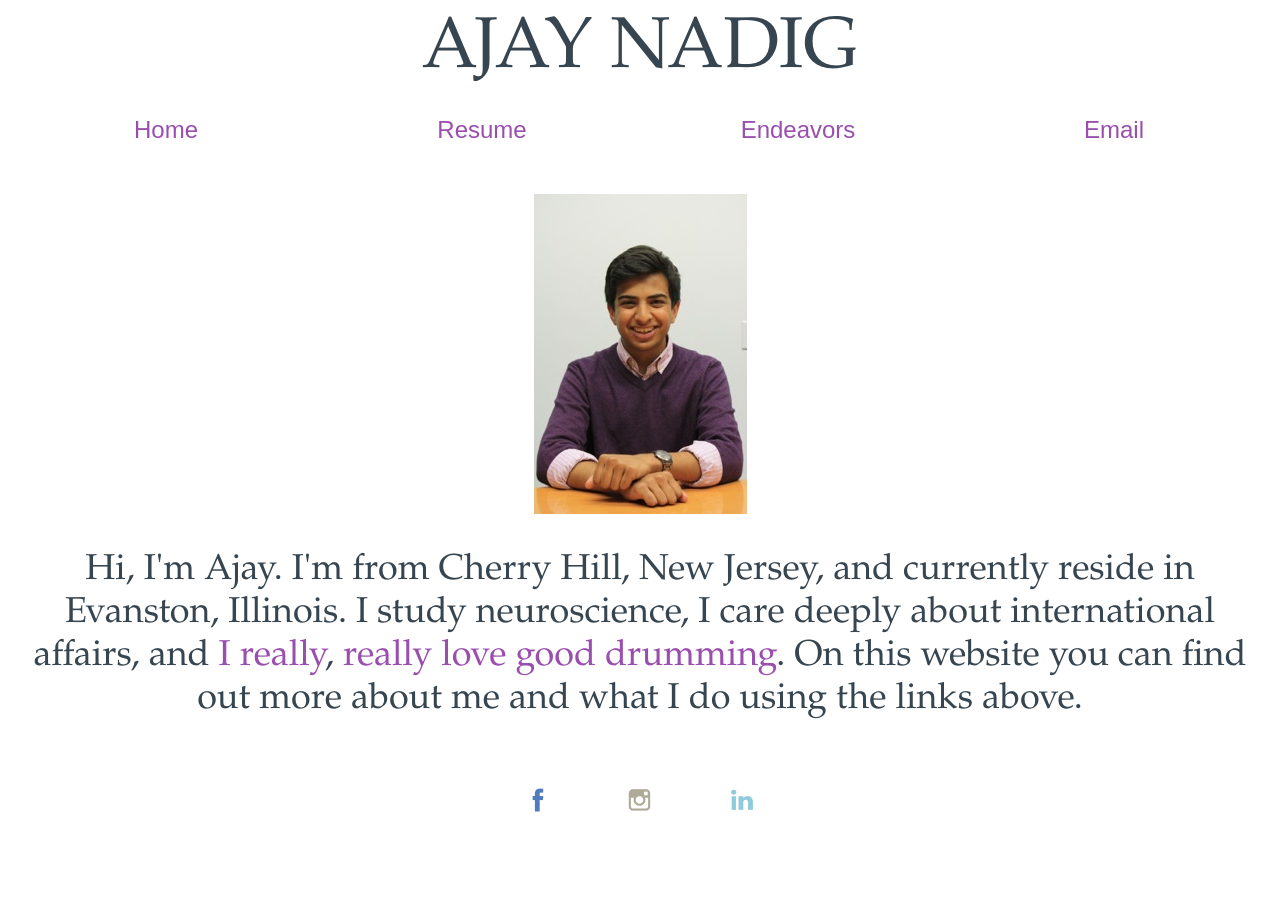
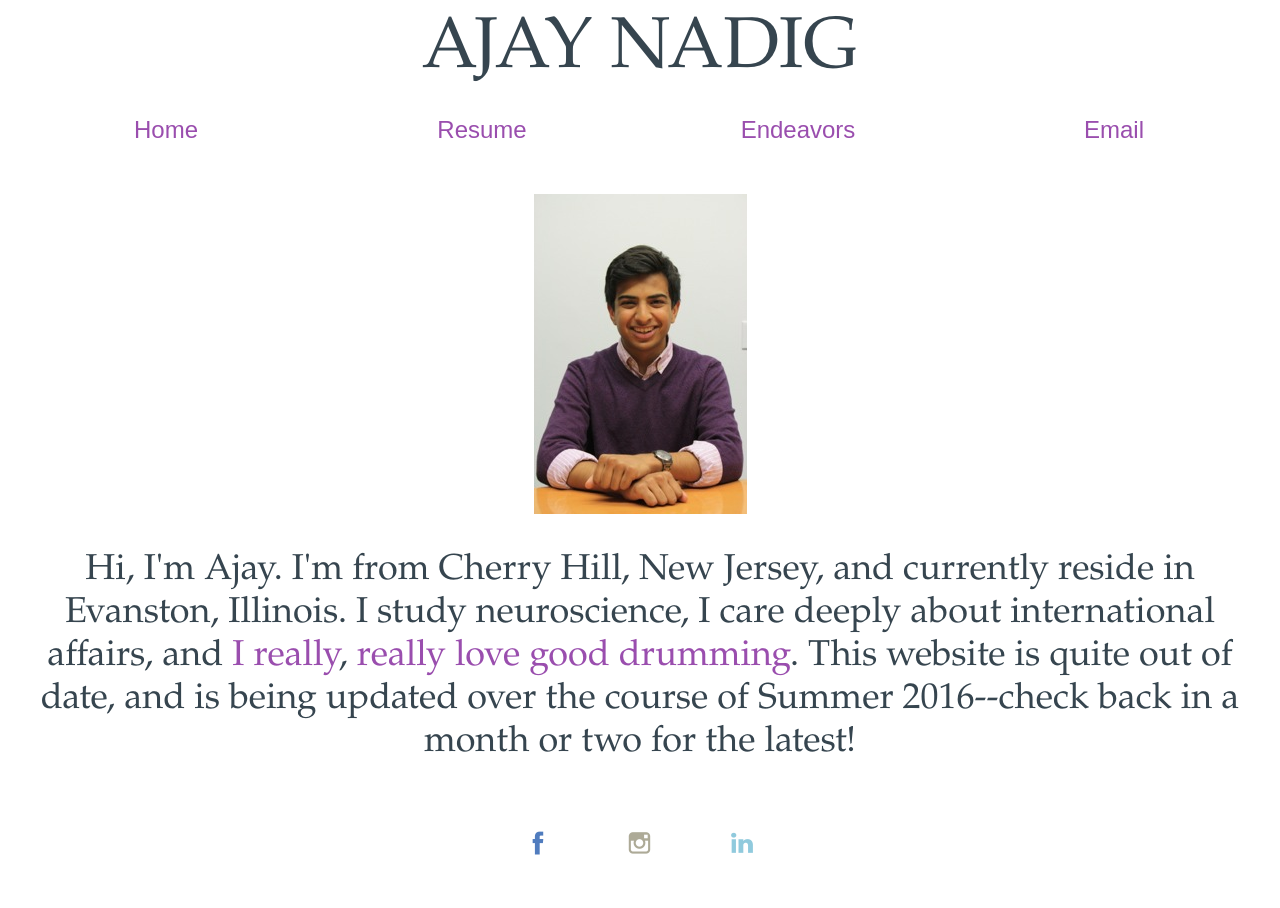
Before and after one commit to ajaynadig/ajaynadig.github.io, a plain HTML site: page index.html in a window 1280 px wide. Before the commit the page ends 877 px from the top, so only its background shows below. Drawn offline with Linux system fonts and the light colour scheme.

Commit message:
Update index.html

```diff
--- a/index.html
+++ b/index.html
@@ -17,7 +17,7 @@
 		</div>
 
 		<div class="maindescript">
-			<p> Hi, I'm Ajay.  I'm from Cherry Hill, New Jersey, and currently reside in Evanston, Illinois. I study neuroscience, I care deeply about international affairs, and <a href="https://www.youtube.com/watch?v=RsCjeHWXiGY#t=18s">I</a> <a href="https://www.youtube.com/watch?v=oLvKNlB1pB0#t=17s">really</a>, <a href="https://www.youtube.com/watch?v=BeNMnMY9VWE#t=03m19s">really</a> <a href="https://www.youtube.com/watch?v=5LbmvD7ytDc#t=14s"> love</a> <a href="https://www.youtube.com/watch?v=_58UOjz4-JI#t=1m7s">good</a> <a href="https://www.youtube.com/watch?v=zPIZObNdJb0">drumming</a>.   On this website you can find out more about me and what I do using the links above.</p>
+			<p> Hi, I'm Ajay.  I'm from Cherry Hill, New Jersey, and currently reside in Evanston, Illinois. I study neuroscience, I care deeply about international affairs, and <a href="https://www.youtube.com/watch?v=RsCjeHWXiGY#t=18s">I</a> <a href="https://www.youtube.com/watch?v=oLvKNlB1pB0#t=17s">really</a>, <a href="https://www.youtube.com/watch?v=BeNMnMY9VWE#t=03m19s">really</a> <a href="https://www.youtube.com/watch?v=5LbmvD7ytDc#t=14s"> love</a> <a href="https://www.youtube.com/watch?v=_58UOjz4-JI#t=1m7s">good</a> <a href="https://www.youtube.com/watch?v=zPIZObNdJb0">drumming</a>.   This website is quite out of date, and is being updated over the course of Summer 2016--check back in a month or two for the latest!</p>
 		</div>
 		<div id="mainhead">
 			<a href="http://www.facebook.com/ajaynadig" target="_blank"> <img class="social" src="Images/SocialMedia/02_facebook.png" alt="Connect on Facebook" 				title="Connect on Facebook" /></a>
```
